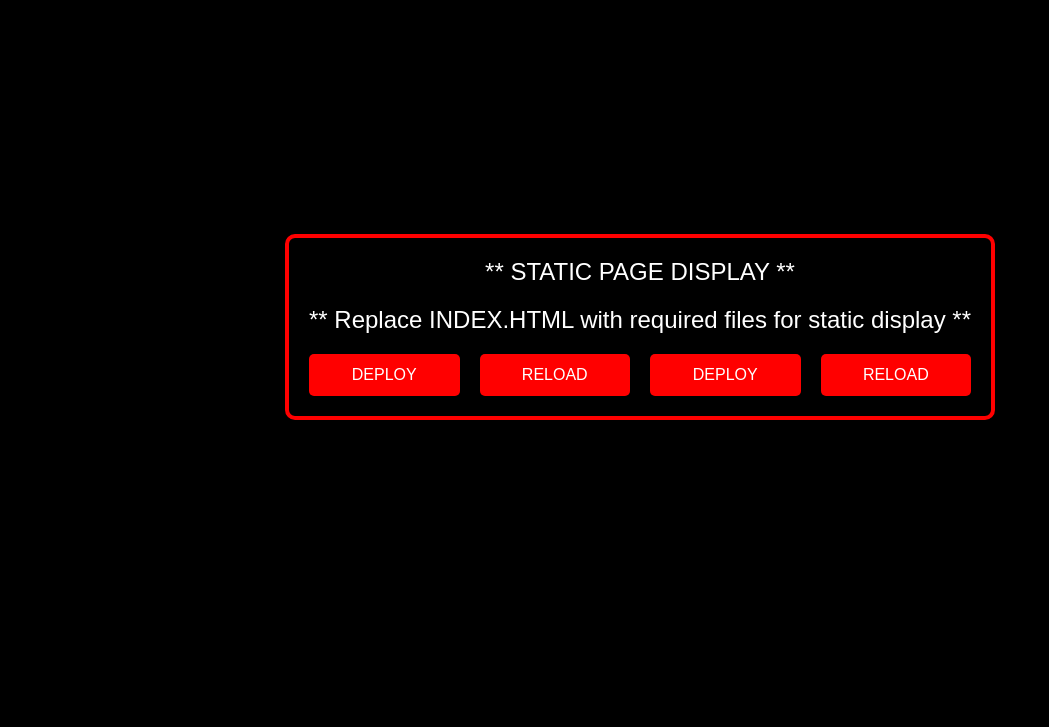
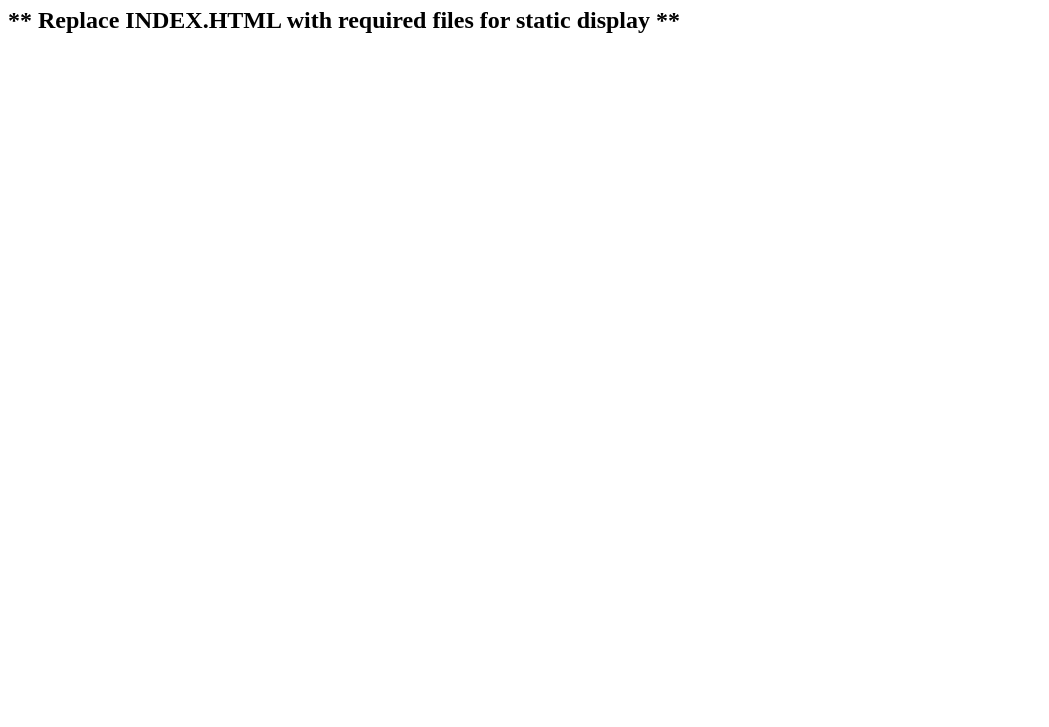
Before and after one commit to GandalfsLair/gandalfslair.github.io, a plain HTML site: page index.html in a window 1280 px wide. Shown: the part 73-800 px from the top of the page, without its empty margins (0-1049 px from the left). Drawn offline with Linux system fonts and the light colour scheme.

Commit message:
Update index.html

```diff
--- a/index.html
+++ b/index.html
@@ -4,93 +4,13 @@
   <meta charset="UTF-8" />
   <meta name="viewport" content="width=device-width, initial-scale=1.0" />
   <title>STATIC DISPLAY VIA GITHUB PAGES</title>
-  <style>
-    * {
-      margin: 0;
-      padding: 0;
-      box-sizing: border-box;
-    }
 
-    html, body {
-      height: 100%;
-      width: 100%;
-      background-color: black;
-      font-family: 'Arial', sans-serif;
-      color: white;
-      display: flex;
-      justify-content: center;
-      align-items: center;
-    }
+</head>
+<body>
+<h1>** STATIC PAGE DISPLAY **</h1>
 
-    .flash-box {
-      border: 4px solid red;
-      padding: 20px;
-      text-align: center;
-      animation: flash 1s infinite;
-      max-width: 90%;
-      border-radius: 10px;
-    }
+<h2>** Replace INDEX.HTML with required files for static display **<h2>
 
 
-
-    .message {
-      font-size: 1.5em;
-      margin-bottom: 20px;
-    }
-
-    .buttons {
-      display: flex;
-      justify-content: space-around;
-      gap: 20px;
-    }
-
-    button {
-      background-color: red;
-      color: white;
-      border: none;
-      padding: 12px 20px;
-      border-radius: 5px;
-      font-size: 1em;
-      cursor: pointer;
-      flex: 1;
-    }
-
-    button:active {
-      background-color: darkred;
-    }
-  </style>
-</head>
-<body>
-  <div class="flash-box">
-    <div class="message">** STATIC PAGE DISPLAY **</div>
-
-    <div class="message">** Replace INDEX.HTML with required files for static display **</div>
-
-    <div class="buttons">
-      <button onclick="endProgram()">DEPLOY</button>
-      <button onclick="reloadProgram()">RELOAD</button>
-      <button onclick="endProgram()">DEPLOY</button>
-      <button onclick="reloadProgram()">RELOAD</button>
-    </div>
-  </div>
-
-  <script>
-    function endProgram() {
-      // Attempt to close the window/tab (may not work on all mobile browsers)
-      if (window.close) {
-        window.close();
-      }
-      // Fallback: fade out the screen
-      document.body.innerHTML = "";
-      document.body.style.backgroundColor = "black";
-    }
-
-    function reloadProgram() {
-      location.reload();
-
-    // Auto-refresh every 10 seconds
-  setInterval(() => location.reload(true), 10000);
-
-</script>
 </body>
 </html>
```
